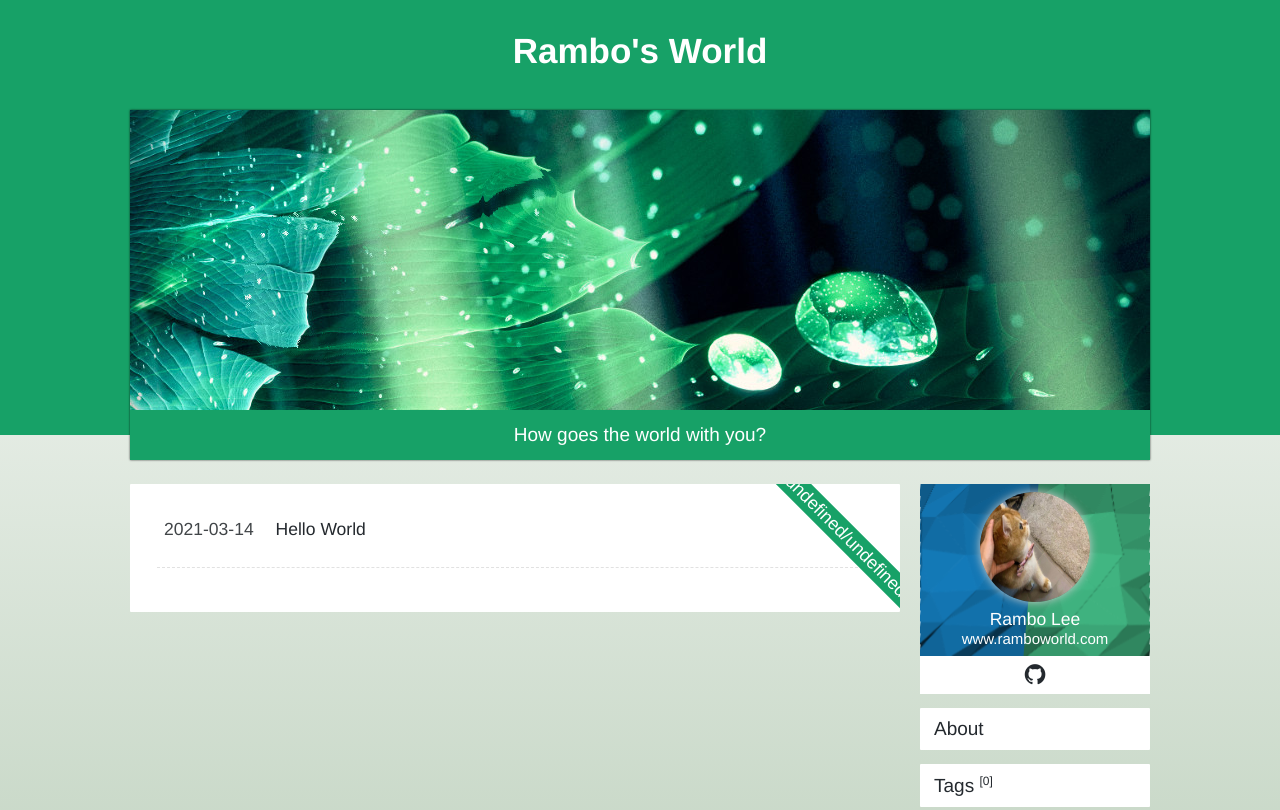
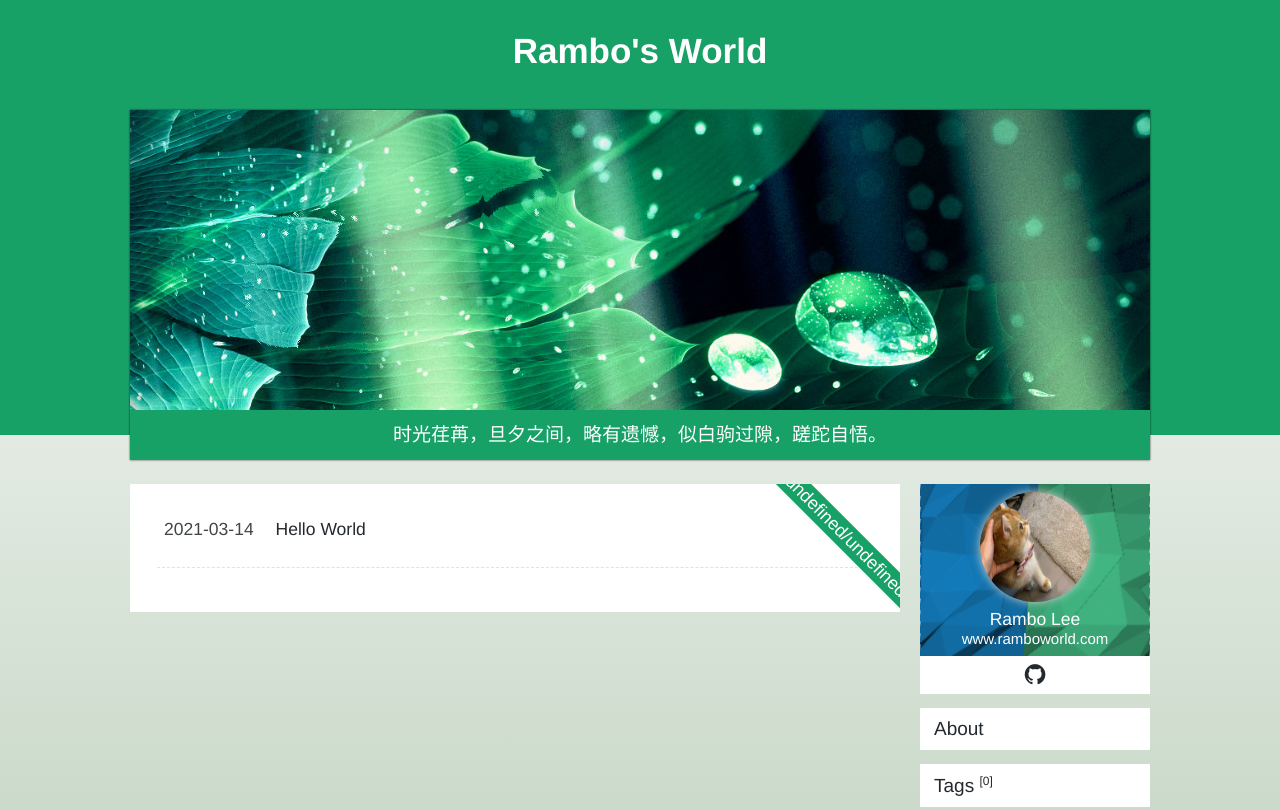
Before and after one commit to RookieRambo/RookieRambo.github.io, a plain HTML site: page archives/index.html in a window 1280 px wide. Shown: the top 810 px of the page. Drawn offline with Linux system fonts and the light colour scheme.

Commit message:
Site updated: 2021-03-16 06:49:15

```diff
--- a/archives/index.html
+++ b/archives/index.html
@@ -32,7 +32,7 @@
     <div id="nav">
         <div class="nav-img" id="nav-img"></div>
         <div class="sentences">
-            How goes the world with you?
+            时光荏苒，旦夕之间，略有遗憾，似白驹过隙，蹉跎自悟。
         </div>
     </div>
 </header>
```
Also changed, not shown: 2021/03/14/hello-world/index.html (+1 -1 lines), archives/2021/03/index.html (+1 -1 lines), index.html (+1 -1 lines), tags/index.html (+1 -1 lines).
